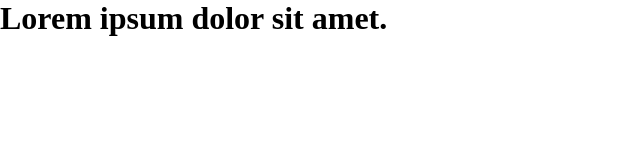
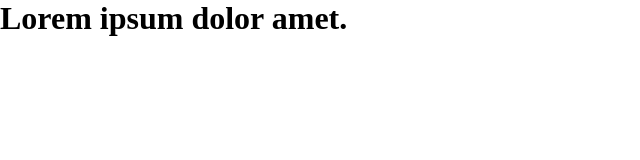
Before and after one commit to MessaliHadj/Api-meteo, a plain HTML site: page index.html in a window 1280 px wide. Shown: the whole page, without its empty margins (0-640 px from the left). Drawn offline with Linux system fonts and the light colour scheme.

Commit message:
3em commit

```diff
--- a/index.html
+++ b/index.html
@@ -10,7 +10,7 @@
 </head>
 <body>
   <header>
-    <h1>Lorem ipsum dolor sit amet.</h1>
+    <h1>Lorem ipsum dolor amet.</h1>
   </header>
 </body>
 </html>
```
